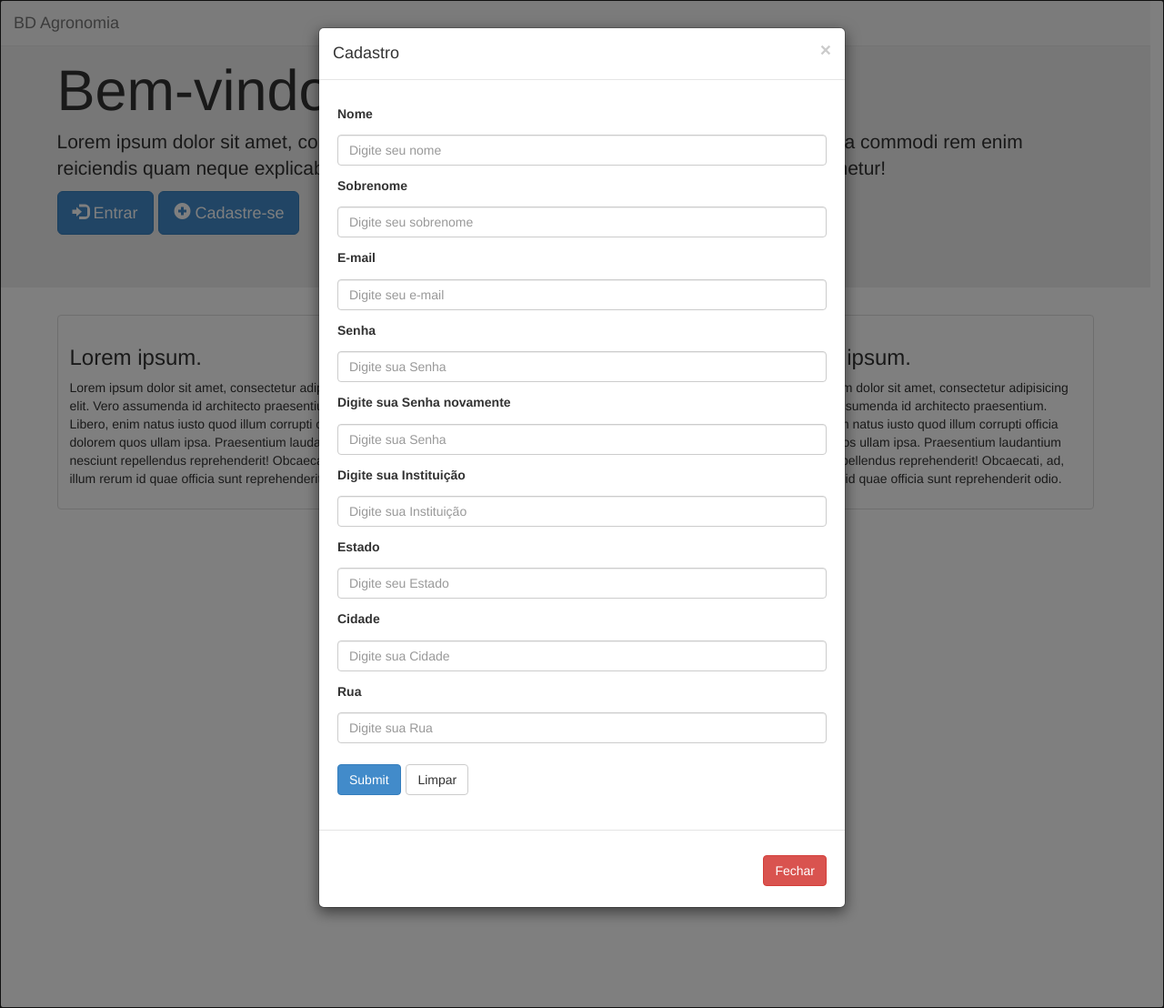
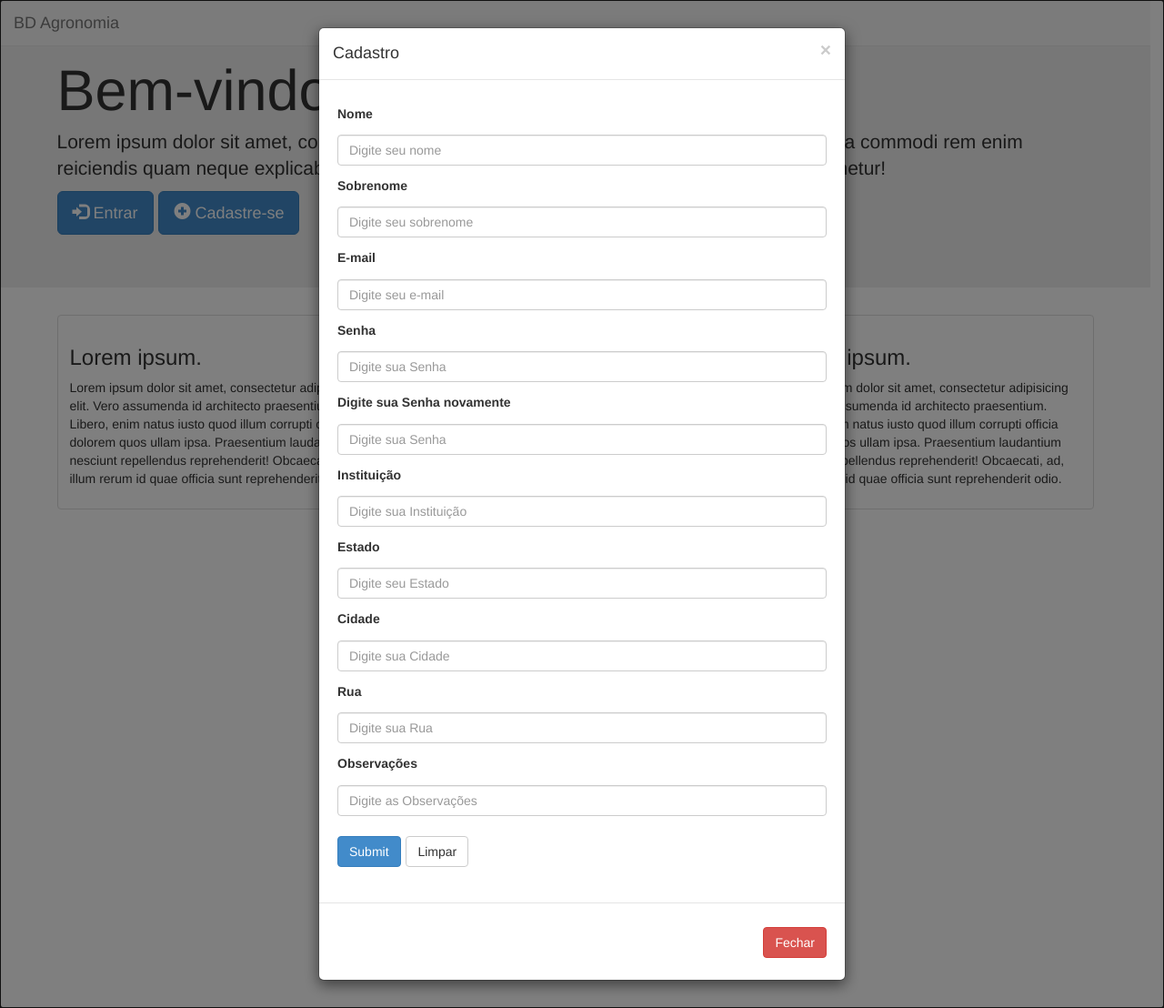
Before and after one commit to victormelo/projeto-pbd, a Django app: page / in a window 1280 px wide, after a click on "Cadastre-se". Shown: the whole page at 91% size. Run offline with Django 3.2, Linux system fonts and the light colour scheme; some libraries are stand-ins or nearby versions.

Commit message:
Conserto do index

```diff
--- a/agronomia_pbd/templates/index.html
+++ b/agronomia_pbd/templates/index.html
@@ -76,22 +76,25 @@
 								<input type="password" class="form-control" id="senha2" placeholder="Digite sua Senha">
 							</div>
 							<div class="form-group">
-								<h5><label for="senha2">Digite sua Instituição</label></h5>
-								<input type="password" class="form-control" id="senha2" placeholder="Digite sua Instituição">
+								<h5><label for="inputInstituicao">Instituição</label></h5>
+								<input type="text" class="form-control" id="senha2" placeholder="Digite sua Instituição">
 							</div>
 							<div class="form-group">
-								<h5><label for="senha2">Estado</label></h5>
-								<input type="password" class="form-control" id="senha2" placeholder="Digite seu Estado">
+								<h5><label for="inputEstado">Estado</label></h5>
+								<input type="text" class="form-control" id="inputEstado" placeholder="Digite seu Estado">
 							</div>
 							<div class="form-group">
-								<h5><label for="senha2">Cidade</label></h5>
-								<input type="password" class="form-control" id="senha2" placeholder="Digite sua Cidade">
+								<h5><label for="inputCidade">Cidade</label></h5>
+								<input type="text" class="form-control" id="inputCidade" placeholder="Digite sua Cidade">
 							</div>
 							<div class="form-group">
-								<h5><label for="senha2">Rua</label></h5>
-								<input type="password" class="form-control" id="senha2" placeholder="Digite sua Rua">
+								<h5><label for="inputRua">Rua</label></h5>
+								<input type="text" class="form-control" id="inputRua" placeholder="Digite sua Rua">
 							</div>
-
+								<div class="form-group">
+								<h5><label for="inputObservacoes">Observações</label></h5>
+								<input type="text" class="form-control" id="inputObservacoes" placeholder="Digite as Observações">
+							</div>
 
 							<button type="submit" class="btn btn-primary">Submit</button>
 							<button type="reset" class="btn btn-default">Limpar</button>
@@ -116,12 +119,12 @@
 					<div class="modal-body">
 						<form role="form">
 							<div class="form-group">
-								<h5><label for="inputNome">E-mail</label></h5>
-								<input type="text" class="form-control" id="inputNome" placeholder="Digite seu e-mail">
+								<h5><label for="inputEntrarEmail">E-mail</label></h5>
+								<input type="text" class="form-control" id="inputEntrarEmail" placeholder="Digite seu e-mail">
 							</div>
 							<div class="form-group">
-								<h5><label for="inputNome">Senha</label></h5>
-								<input type="text" class="form-control" id="inputNome" placeholder="Digite sua Senha">
+								<h5><label for="inputEntrarSenha">Senha</label></h5>
+								<input type="password" class="form-control" id="inputEntrarSenha" placeholder="Digite sua Senha">
 							</div>
 						</form>
 					</div>
```
